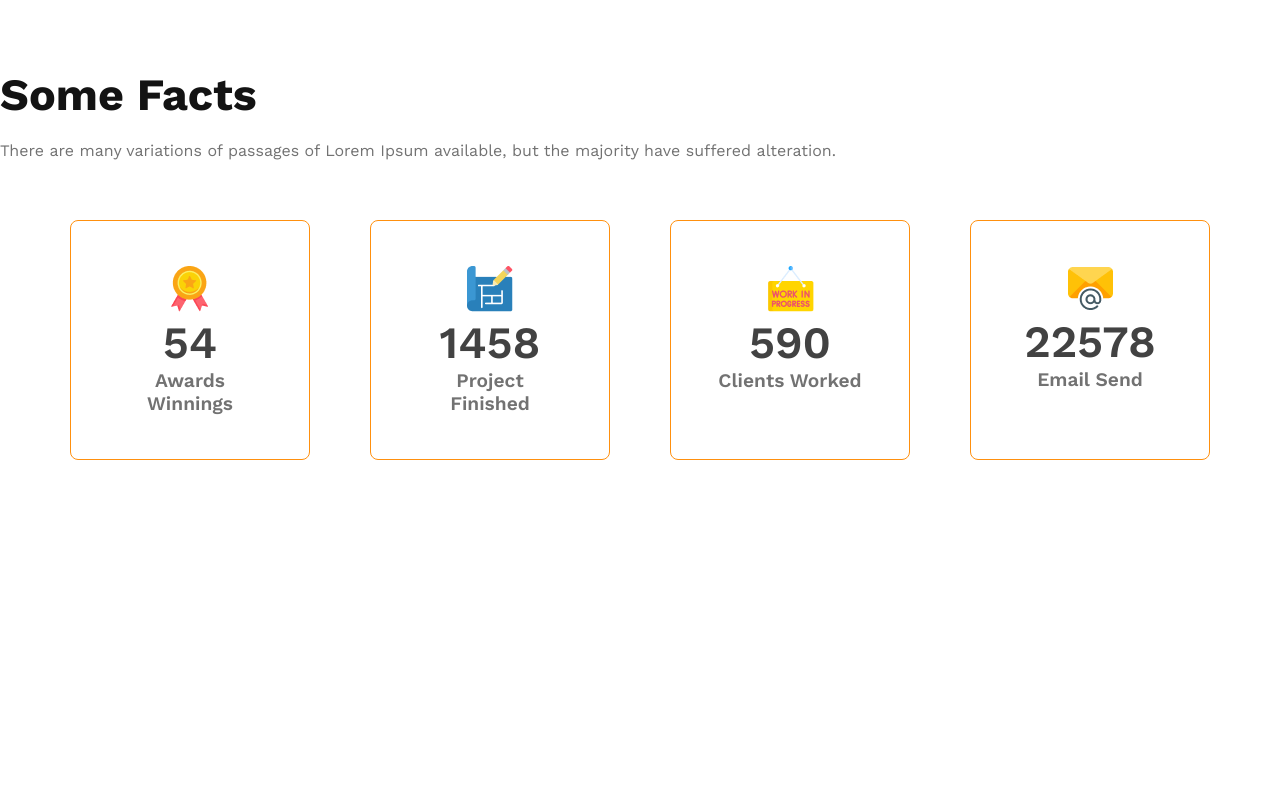
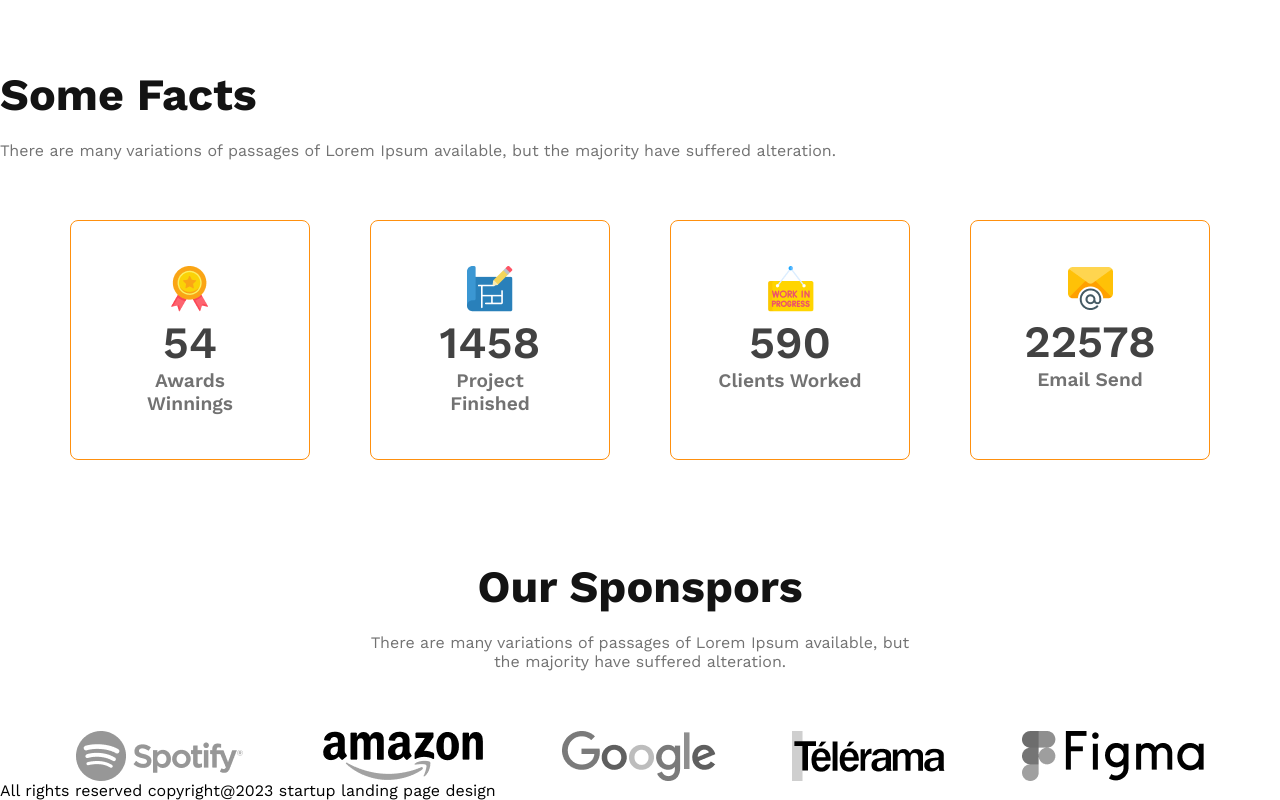
Before and after one commit to SifatSararChistee/g3-architect-website, a plain HTML site: page index.html in a window 1280 px wide. Shown: the part 3276-4076 px from the top of the page. Before the commit the page ends 3836 px from the top, so only its background shows below. Drawn offline with nearby package versions, Linux system fonts and the light colour scheme.

Commit message:
added sponsers secton

```diff
--- a/index.html
+++ b/index.html
@@ -142,8 +142,28 @@
           </div>
         </div>
       </section>
+
+      <section class="sponsers">
+        <div class="sponsers-tittle">
+          <h1>Our Sponspors</h1>
+          <p>
+            There are many variations of passages of Lorem Ipsum available, but
+            <br />
+            the majority have suffered alteration.
+          </p>
+        </div>
+        <div class="sponsers-img display-flex">
+          <img src="images/sponsors/spotify.png" alt="" />
+          <img src="images/sponsors/amazon.png" alt="" />
+          <img src="images/sponsors/google.png" alt="" />
+          <img src="images/sponsors/telerama.png" alt="" />
+          <img src="images/sponsors/figma.png" alt="" />
+        </div>
+      </section>
     </main>
 
-    <footer></footer>
+    <footer class="footer">
+      <p>All rights reserved copyright@2023 startup landing page design</p>
+    </footer>
   </body>
 </html>
--- a/styles/style.css
+++ b/styles/style.css
@@ -261,6 +261,36 @@ body{
 
 
 
+/* sponsers secton */
+
+.sponsers{
+    width: 100%;
+    max-width: 1440px;
+    height: auto;
+    margin: 0 auto;
+    margin-top: 100px;
+}
+.sponsers h1{
+    color: rgb(19, 19, 19);
+    font-size: 2.8rem;
+    font-weight: 700;
+    margin-bottom: 20px;
+    text-align: center;
+}
+
+.sponsers p{
+    color: rgb(114, 114, 114);
+    font-size: 1rem;
+    font-weight: 400;
+    margin-bottom: 60px;
+    text-align: center  ;
+}
+
+.sponsers-img{
+    justify-content: space-evenly;
+    align-items: center;
+    filter: grayscale(100%);
+}
 
 
 
@@ -273,7 +303,8 @@ body{
     .navbar,.navbar-menu,
     .features,.loved-features,
     .lfeatures-card-container,
-    .badge-container
+    .badge-container,
+    .sponsers-img
     {
         flex-direction: column;
         justify-content: center;
@@ -290,8 +321,12 @@ body{
         align-items: center;
         text-align: center;}
 
-        #button{
-            margin-left:0px;
-            margin-top: 0px;}
+    #button{
+    margin-left:0px;
+    margin-top: 0px;}
+
+    .sponsers-img{
+        gap: 50px;
+     }
 
 }
```
